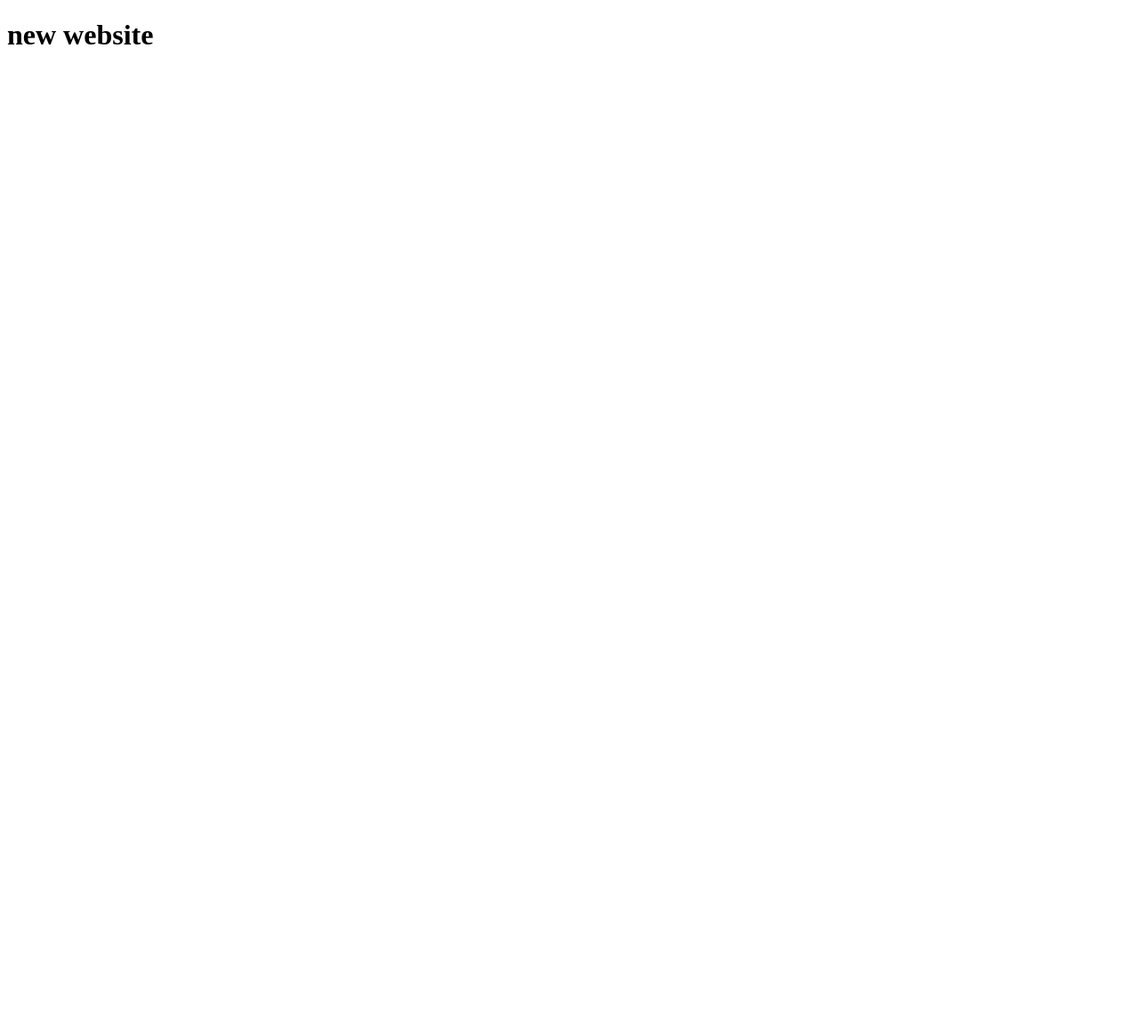
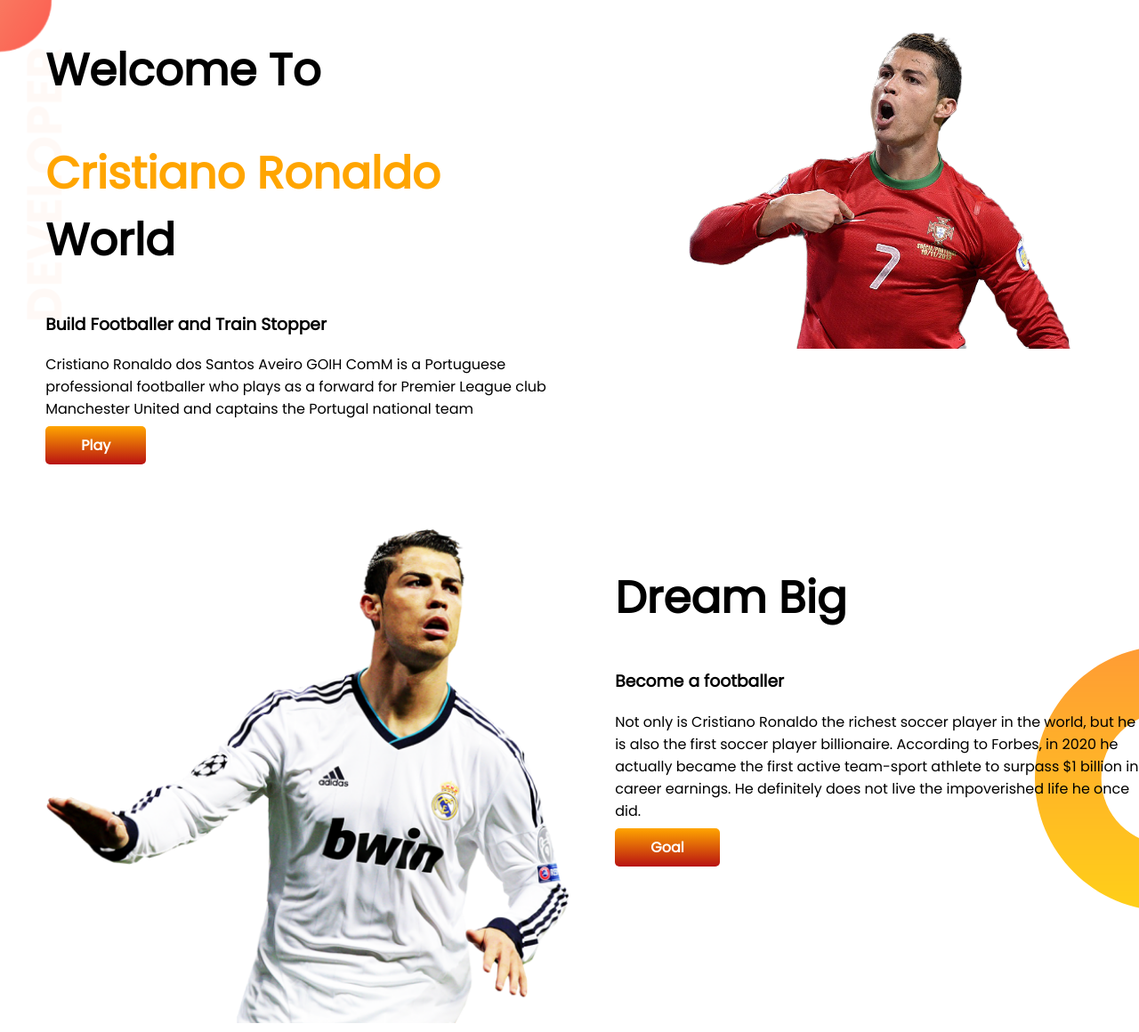
Before and after one commit to asif777/My-second-website, a plain HTML site: page index.html in a window 1280 px wide. Shown: the whole page at 89% size. Before the commit the page ends 800 px from the top, so only its background shows below. Drawn offline with Linux system fonts and the light colour scheme.

Commit message:
first commit

```diff
--- a/index.html
+++ b/index.html
@@ -1,12 +1,48 @@
 <!DOCTYPE html>
 <html lang="en">
+
 <head>
     <meta charset="UTF-8">
     <meta http-equiv="X-UA-Compatible" content="IE=edge">
     <meta name="viewport" content="width=device-width, initial-scale=1.0">
-    <title>Document</title>
+    <link rel="stylesheet" href="style.css">
+    <link rel="preconnect" href="https://fonts.googleapis.com">
+    <link rel="preconnect" href="https://fonts.gstatic.com" crossorigin>
+    <link href="https://fonts.googleapis.com/css2?family=Poppins&display=swap" rel="stylesheet">
+    <title>Portfolio</title>
 </head>
+
 <body>
-    <h1>new website</h1>
+    <section class="top-banner">
+        <div class="half-width">
+            <h1>Welcome To</h1>
+            <h1><span class="orange">Cristiano Ronaldo</span> World
+                <h1>
+                    <h3>Build Footballer and Train Stopper</h3>
+                    <p>Cristiano Ronaldo dos Santos Aveiro GOIH ComM is a Portuguese professional footballer who plays
+                        as a
+                        forward for Premier League club Manchester United and captains the Portugal national team</p>
+                    <a class="link-btn" target="_blank" href="https://www.youtube.com/watch?v=joIvki7iGiQ">Play</a>
+        </div>
+        <div class="half-width">
+            <img src="images/Hotpot (2).png" alt="">
+        </div>
+    </section>
+
+    <section class="dream-big">
+        <div class="half-width">
+            <img src="images/real2.png" alt="">
+        </div>
+        <div class="half-width">
+            <h1>Dream Big</h1>
+            <h3>Become a footballer</h3>
+            <p>Not only is Cristiano Ronaldo the richest soccer player in the world, but he is also the first soccer
+                player billionaire. According to Forbes, in 2020 he actually became the first active team-sport athlete
+                to surpass $1 billion in career earnings. He definitely does not live the impoverished life he once did.
+            </p>
+            <a class="link-btn" target="_blank" href="https://www.youtube.com/watch?v=joIvki7iGiQ">Goal</a>
+        </div>
+    </section>
 </body>
+
 </html>
--- a/style.css
+++ b/style.css
@@ -0,0 +1,47 @@
+body {
+    font-family: 'Poppins', sans-serif;
+    margin: 0%;
+}
+
+h1 {
+    font-size: 50px;
+}
+
+.orange {
+    color: orange;
+}
+
+section {
+    display: flex;
+    margin-bottom: 80px;
+}
+
+.half-width {
+    width: 50%;
+    padding-left: 4%;
+}
+
+.half-width img {
+    width: 100%;
+}
+
+.link-btn {
+    text-decoration: none;
+    background-image: linear-gradient(orange, rgb(184, 18, 18));
+    padding: 10px 40px;
+    color: white;
+    font-weight: 700;
+    border-radius: 5px;
+
+}
+
+.top-banner {
+    background-image: url(images/top-banner.png);
+    background-repeat: no-repeat;
+}
+
+.dream-big {
+    background-image: url(images/dream-bg.png);
+    background-repeat: no-repeat;
+    background-position: right;
+}
```
Also changed, not shown: images/Hotpot (2).png (added), images/Hotpot (3).png (added), images/Hotpot (4).png (added).
